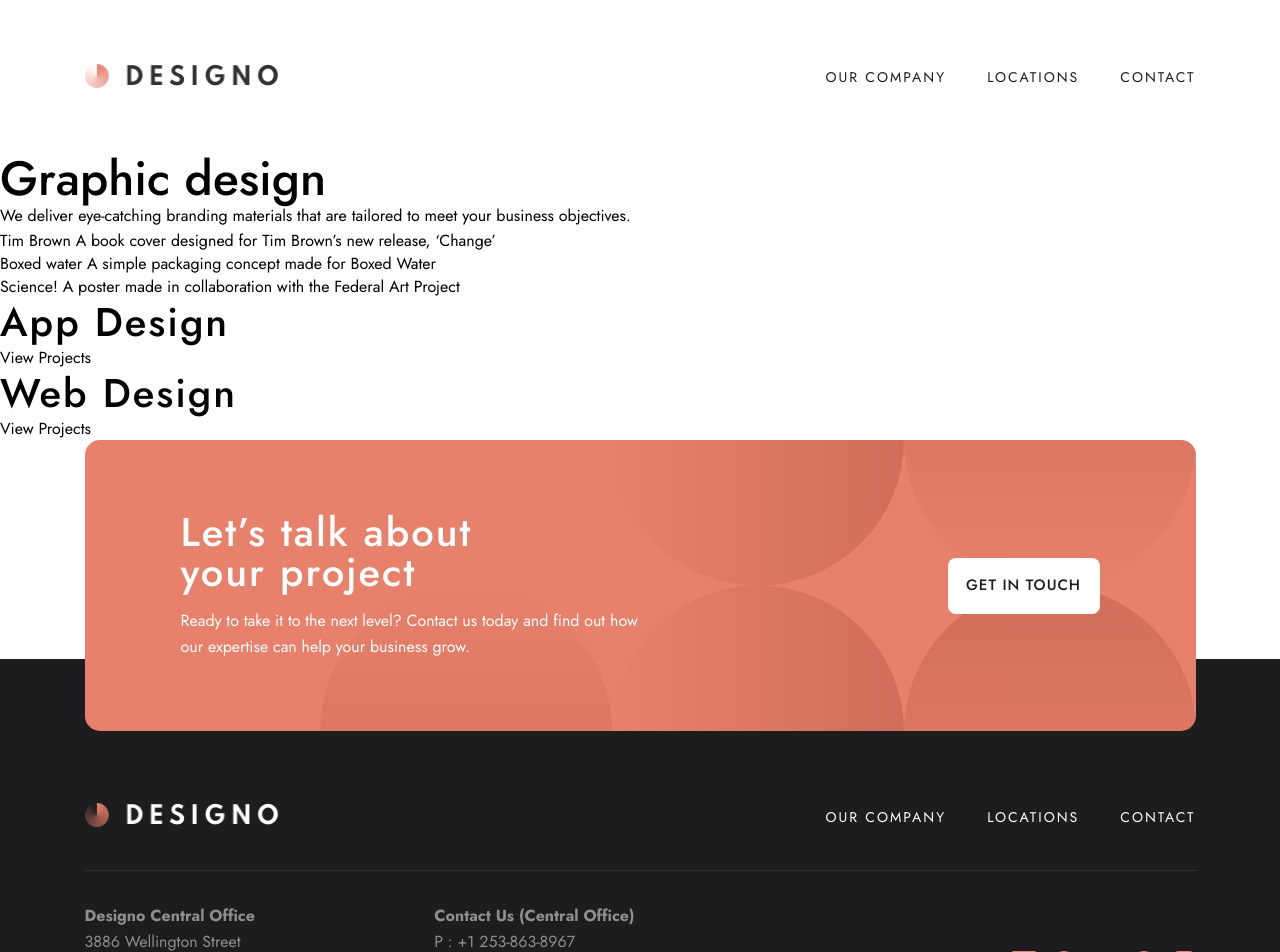
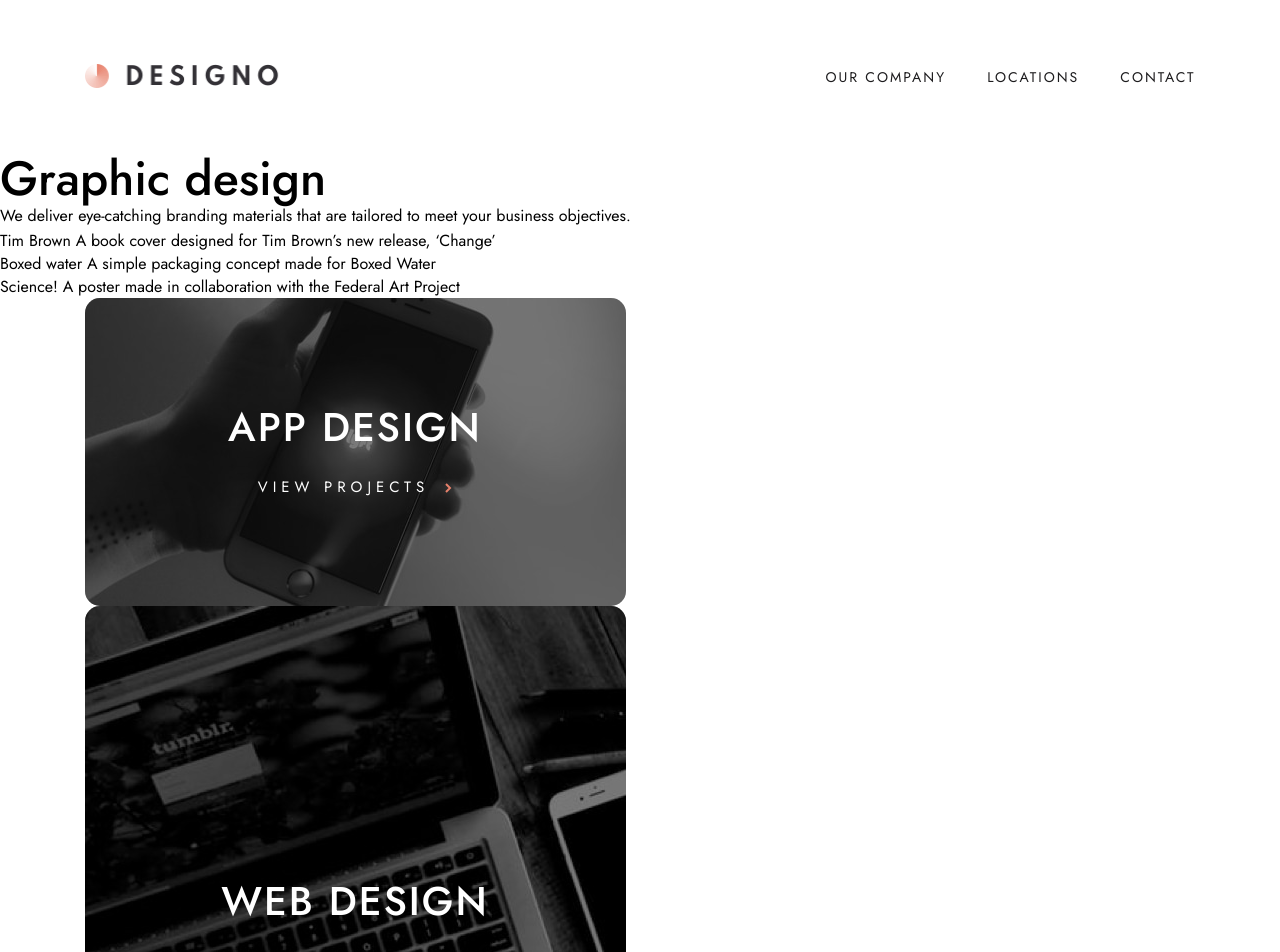
Before and after one commit to Andrparsons/designo, a Next.js app: page /graphic-design in a window 1280 px wide. Shown: the top 952 px of the page. Built offline with nearby package versions, Linux system fonts and the light colour scheme.

Commit message:
added project link component to other pages

```diff
--- a/pages/graphic-design.js
+++ b/pages/graphic-design.js
@@ -3,6 +3,7 @@ import styles from "../styles/Graphic-design.module.css";
 
 import Container from "../components/Container/Container";
 import CTA from "../components/CTA/CTA";
+import ProjectLink from "../components/ProjectLink/ProjectLink";
 
 export default function GraphicDesign() {
   return (
@@ -38,15 +39,26 @@ export default function GraphicDesign() {
           </div>
         </section>
         {/* project links s/b component */}
-        <section className={styles.projectLinks}>
-          <div className={styles.project}>
-            <h2>App Design</h2>
-            View Projects
-          </div>
-          <div className={styles.project}>
-            <h2>Web Design</h2>
-            View Projects
-          </div>
+        <section className={styles.projectSection}>
+          <Container>
+            <div className={styles.projectGrid}>
+              <ProjectLink
+                mobileImg="/home/mobile/image-app-design.jpg"
+                tabletImg="/home/tablet/image-app-design.jpg"
+                desktopImg="/home/desktop/image-app-design.jpg"
+                title="App Design"
+                linkPath="/app-design"
+              />
+
+              <ProjectLink
+                mobileImg="/home/mobile/image-web-design.jpg"
+                tabletImg="/home/tablet/image-web-design.jpg"
+                desktopImg="/home/desktop/image-web-design-large.jpg"
+                title="Web Design"
+                linkPath="/web-design"
+              />
+            </div>
+          </Container>
         </section>
 
         <section className={styles.CTASection}>
--- a/pages/index.js
+++ b/pages/index.js
@@ -41,7 +41,6 @@ export default function Home() {
           </Container>
         </section>
 
-        {/* project links s/b component */}
         <section className={styles.projectSection}>
           <Container>
             <div className={styles.projectGrid}>
```
Also changed, not shown: pages/app-design.js (+24 -0 lines), pages/web-design.js (+24 -1 lines).
